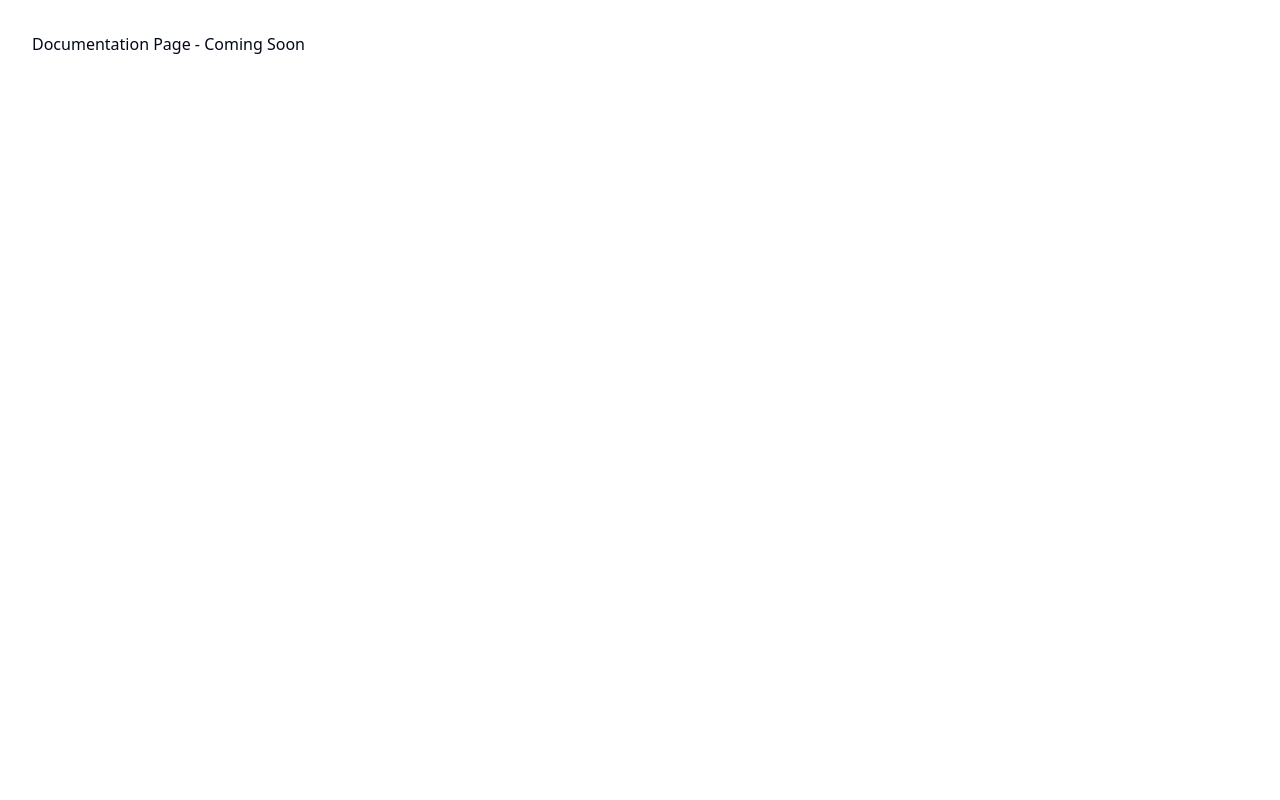
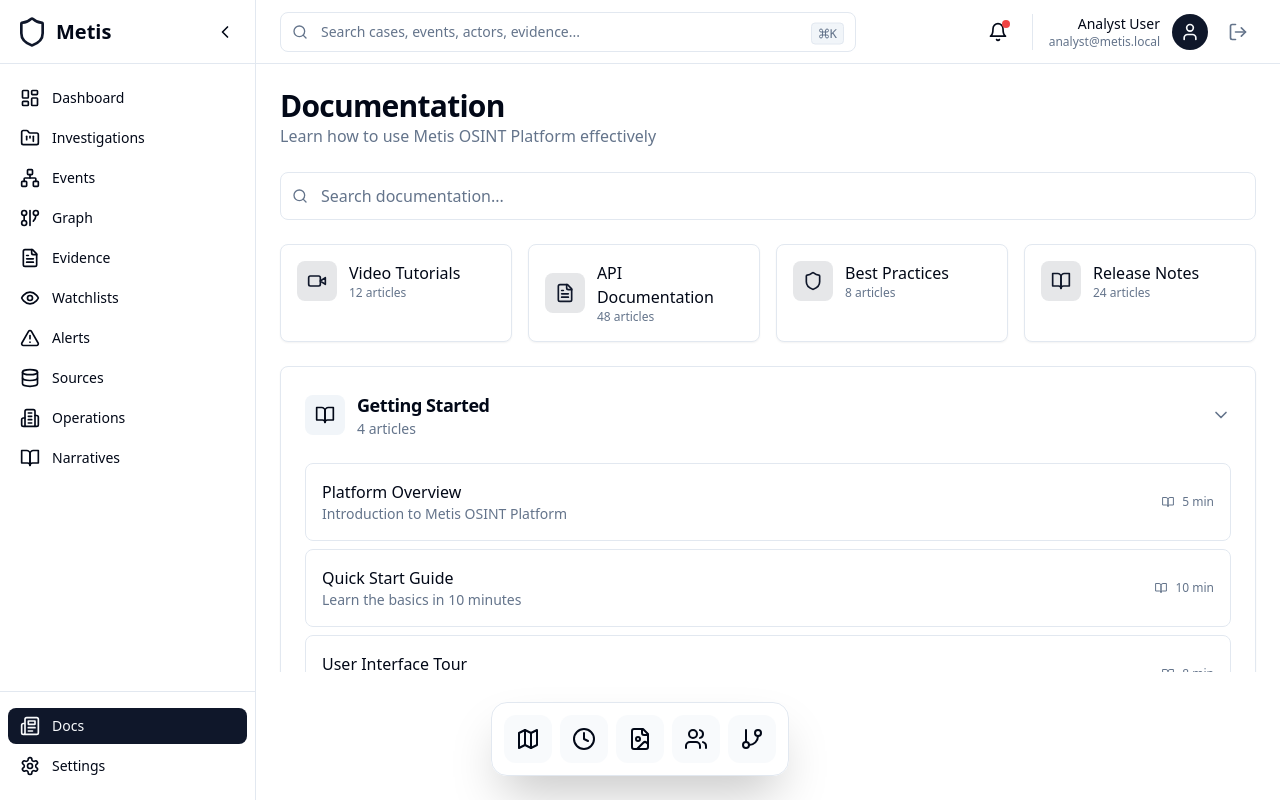
Before and after one commit to Vistiqx/Metis, a React (Vite) app in the folder frontend/: page /docs in a window 1280 px wide. Built offline with nearby package versions, Linux system fonts and the light colour scheme.

Commit message:
fix: dock bar padding, sidebar collapse, and add Docs page

```diff
--- a/frontend/src/App.tsx
+++ b/frontend/src/App.tsx
@@ -2,6 +2,7 @@
 import { BrowserRouter, Route, Routes } from 'react-router-dom'
 import { Alerts } from './pages/Alerts'
 import { Dashboard } from './pages/Dashboard'
+import { Docs } from './pages/Docs'
 import { Events } from './pages/Events'
 import { Evidence } from './pages/Evidence'
 import { Graph } from './pages/Graph'
@@ -36,7 +37,7 @@
           <Route path="/sources" element={<Sources />} />
           <Route path="/operations" element={<Operations />} />
           <Route path="/narratives" element={<Narratives />} />
-          <Route path="/docs" element={<div className="p-8">Documentation Page - Coming Soon</div>} />
+          <Route path="/docs" element={<Docs />} />
           <Route path="/settings" element={<Settings />} />
         </Routes>
       </BrowserRouter>
--- a/frontend/src/components/layout/Sidebar.tsx
+++ b/frontend/src/components/layout/Sidebar.tsx
@@ -52,24 +52,34 @@
       }`}
     >
       {/* Logo */}
-      <div className="flex h-16 items-center justify-between border-b px-4">
+      <div className={`flex h-16 items-center border-b px-4 ${collapsed ? 'justify-center' : 'justify-between'}`}>
         {!collapsed && (
           <div className="flex items-center gap-2">
             <Shield className="h-8 w-8 text-primary" />
             <span className="text-xl font-bold">Metis</span>
           </div>
         )}
-        {collapsed && <Shield className="h-8 w-8 text-primary" />}
+        {collapsed && (
+          <div className="flex items-center justify-center">
+            <Shield className="h-8 w-8 text-primary" />
+          </div>
+        )}
+        {!collapsed && (
           <button
             onClick={() => setCollapsed(!collapsed)}
             className="rounded-lg p-1 hover:bg-accent"
           >
-          {collapsed ? (
-            <ChevronRight className="h-5 w-5" />
-          ) : (
             <ChevronLeft className="h-5 w-5" />
+          </button>
         )}
+        {collapsed && (
+          <button
+            onClick={() => setCollapsed(!collapsed)}
+            className="absolute -right-3 top-20 rounded-full bg-card border p-1 shadow-md hover:bg-accent"
+          >
+            <ChevronRight className="h-4 w-4" />
           </button>
+        )}
       </div>
 
       {/* Main Navigation */}
--- a/frontend/src/components/layout/WorkspaceLayout.tsx
+++ b/frontend/src/components/layout/WorkspaceLayout.tsx
@@ -30,10 +30,10 @@
         {/* Top Bar */}
         <TopBar />
 
-        {/* Workspace */}
-        <div className="flex flex-1 overflow-hidden">
-          {/* Main Content - pb-24 adds padding for dock bar */}
-          <main className="flex-1 overflow-auto p-6 pb-24">
+        {/* Workspace - pb-32 adds padding for dock bar at bottom */}
+        <div className="flex flex-1 overflow-hidden pb-32">
+          {/* Main Content */}
+          <main className="flex-1 overflow-auto p-6">
             {children}
           </main>
 
--- /dev/null
+++ b/frontend/src/pages/Docs.tsx
@@ -0,0 +1,218 @@
+import { useState } from 'react'
+import {
+  BookOpen,
+  FileText,
+  HelpCircle,
+  Search,
+  Video,
+  ExternalLink,
+  ChevronRight,
+  ChevronDown,
+  Shield
+} from 'lucide-react'
+import { WorkspaceLayout } from '../components/layout'
+import { Card, CardContent, CardDescription, CardHeader, CardTitle } from '../components/ui/Card'
+
+const docSections = [
+  {
+    id: 'getting-started',
+    title: 'Getting Started',
+    icon: BookOpen,
+    articles: [
+      { title: 'Platform Overview', description: 'Introduction to Metis OSINT Platform', readTime: '5 min' },
+      { title: 'Quick Start Guide', description: 'Learn the basics in 10 minutes', readTime: '10 min' },
+      { title: 'User Interface Tour', description: 'Navigate the workspace efficiently', readTime: '8 min' },
+      { title: 'Setting Up Your First Case', description: 'Create and configure investigations', readTime: '15 min' },
+    ]
+  },
+  {
+    id: 'features',
+    title: 'Core Features',
+    icon: FileText,
+    articles: [
+      { title: 'Investigations & Cases', description: 'Manage cases and track progress', readTime: '12 min' },
+      { title: 'Event Management', description: 'Track and analyze events', readTime: '10 min' },
+      { title: 'Graph Analysis', description: 'Visualize relationships and networks', readTime: '15 min' },
+      { title: 'Evidence Management', description: 'Store and analyze evidence', readTime: '8 min' },
+      { title: 'Watchlists', description: 'Monitor entities of interest', readTime: '10 min' },
+      { title: 'Alert System', description: 'Configure and respond to alerts', readTime: '12 min' },
+    ]
+  },
+  {
+    id: 'data-sources',
+    title: 'Data Sources',
+    icon: ExternalLink,
+    articles: [
+      { title: 'Social Media Connectors', description: 'Twitter, Facebook, Instagram, TikTok', readTime: '15 min' },
+      { title: 'RSS Feed Integration', description: 'Monitor news and blog sources', readTime: '10 min' },
+      { title: 'Geospatial Sources', description: 'Maps and location-based data', readTime: '12 min' },
+      { title: 'Custom API Connections', description: 'Integrate third-party APIs', readTime: '20 min' },
+    ]
+  },
+  {
+    id: 'advanced',
+    title: 'Advanced Topics',
+    icon: Shield,
+    articles: [
+      { title: 'AI Analysis Features', description: 'Automated entity extraction and linking', readTime: '18 min' },
+      { title: 'Pattern Recognition', description: 'Detect anomalies and patterns', readTime: '15 min' },
+      { title: 'Export & Reporting', description: 'Generate comprehensive reports', readTime: '12 min' },
+      { title: 'API Reference', description: 'Programmatic access to Metis', readTime: '25 min' },
+    ]
+  },
+  {
+    id: 'help',
+    title: 'Help & Support',
+    icon: HelpCircle,
+    articles: [
+      { title: 'FAQ', description: 'Frequently asked questions', readTime: '10 min' },
+      { title: 'Troubleshooting', description: 'Common issues and solutions', readTime: '15 min' },
+      { title: 'Contact Support', description: 'Get help from our team', readTime: '5 min' },
+    ]
+  },
+]
+
+const quickLinks = [
+  { title: 'Video Tutorials', icon: Video, count: 12 },
+  { title: 'API Documentation', icon: FileText, count: 48 },
+  { title: 'Best Practices', icon: Shield, count: 8 },
+  { title: 'Release Notes', icon: BookOpen, count: 24 },
+]
+
+export function Docs() {
+  const [searchQuery, setSearchQuery] = useState('')
+  const [expandedSection, setExpandedSection] = useState<string | null>('getting-started')
+
+  const toggleSection = (id: string) => {
+    setExpandedSection(expandedSection === id ? null : id)
+  }
+
+  return (
+    <WorkspaceLayout dockContext="default" showRightPanel={false}>
+      <div className="space-y-6">
+        {/* Header */}
+        <div>
+          <h1 className="text-3xl font-bold tracking-tight">Documentation</h1>
+          <p className="text-muted-foreground">
+            Learn how to use Metis OSINT Platform effectively
+          </p>
+        </div>
+
+        {/* Search Bar */}
+        <div className="relative">
+          <Search className="absolute left-3 top-1/2 h-4 w-4 -translate-y-1/2 text-muted-foreground" />
+          <input
+            type="text"
+            placeholder="Search documentation..."
+            value={searchQuery}
+            onChange={(e) => setSearchQuery(e.target.value)}
+            className="h-12 w-full rounded-lg border bg-background pl-10 pr-4 text-base placeholder:text-muted-foreground focus:outline-none focus:ring-2 focus:ring-ring"
+          />
+        </div>
+
+        {/* Quick Links */}
+        <div className="grid gap-4 md:grid-cols-4">
+          {quickLinks.map((link) => {
+            const Icon = link.icon
+            return (
+              <Card key={link.title} className="cursor-pointer hover:border-primary/50 transition-colors">
+                <CardContent className="p-4">
+                  <div className="flex items-center gap-3">
+                    <div className="flex h-10 w-10 items-center justify-center rounded-lg bg-primary/10">
+                      <Icon className="h-5 w-5 text-primary" />
+                    </div>
+                    <div>
+                      <p className="font-medium">{link.title}</p>
+                      <p className="text-xs text-muted-foreground">{link.count} articles</p>
+                    </div>
+                  </div>
+                </CardContent>
+              </Card>
+            )
+          })}
+        </div>
+
+        {/* Documentation Sections */}
+        <div className="space-y-4">
+          {docSections.map((section) => {
+            const Icon = section.icon
+            const isExpanded = expandedSection === section.id
+
+            return (
+              <Card key={section.id} className="overflow-hidden">
+                <CardHeader
+                  className="cursor-pointer hover:bg-muted/50 transition-colors"
+                  onClick={() => toggleSection(section.id)}
+                >
+                  <div className="flex items-center justify-between">
+                    <div className="flex items-center gap-3">
+                      <div className="flex h-10 w-10 items-center justify-center rounded-lg bg-muted">
+                        <Icon className="h-5 w-5" />
+                      </div>
+                      <div>
+                        <CardTitle className="text-lg">{section.title}</CardTitle>
+                        <CardDescription>{section.articles.length} articles</CardDescription>
+                      </div>
+                    </div>
+                    {isExpanded ? (
+                      <ChevronDown className="h-5 w-5 text-muted-foreground" />
+                    ) : (
+                      <ChevronRight className="h-5 w-5 text-muted-foreground" />
+                    )}
+                  </div>
+                </CardHeader>
+
+                {isExpanded && (
+                  <CardContent className="pt-0">
+                    <div className="space-y-2">
+                      {section.articles.map((article, index) => (
+                        <div
+                          key={index}
+                          className="flex items-center justify-between rounded-lg border p-4 hover:bg-muted/50 cursor-pointer transition-colors"
+                        >
+                          <div>
+                            <p className="font-medium">{article.title}</p>
+                            <p className="text-sm text-muted-foreground">{article.description}</p>
+                          </div>
+                          <div className="flex items-center gap-2 text-xs text-muted-foreground">
+                            <BookOpen className="h-3 w-3" />
+                            {article.readTime}
+                          </div>
+                        </div>
+                      ))}
+                    </div>
+                  </CardContent>
+                )}
+              </Card>
+            )
+          })}
+        </div>
+
+        {/* Help Box */}
+        <Card className="bg-muted/50">
+          <CardContent className="p-6">
+            <div className="flex items-start gap-4">
+              <div className="flex h-12 w-12 items-center justify-center rounded-full bg-primary/10">
+                <HelpCircle className="h-6 w-6 text-primary" />
+              </div>
+              <div>
+                <h3 className="text-lg font-semibold">Need Help?</h3>
+                <p className="text-sm text-muted-foreground mt-1">
+                  Can't find what you're looking for? Contact our support team or check the community forum for assistance.
+                </p>
+                <div className="flex gap-3 mt-4">
+                  <button className="px-4 py-2 bg-primary text-primary-foreground rounded-md text-sm font-medium hover:bg-primary/90">
+                    Contact Support
+                  </button>
+                  <button className="px-4 py-2 border rounded-md text-sm font-medium hover:bg-muted">
+                    Community Forum
+                  </button>
+                </div>
+              </div>
+            </div>
+          </CardContent>
+        </Card>
+      </div>
+    </WorkspaceLayout>
+  )
+}
--- a/frontend/src/pages/index.ts
+++ b/frontend/src/pages/index.ts
@@ -1,5 +1,6 @@
 export { Alerts } from './Alerts'
 export { Dashboard } from './Dashboard'
+export { Docs } from './Docs'
 export { Events } from './Events'
 export { Evidence } from './Evidence'
 export { Graph } from './Graph'
```
Lines whose indentation alone changed are shown as unchanged.
